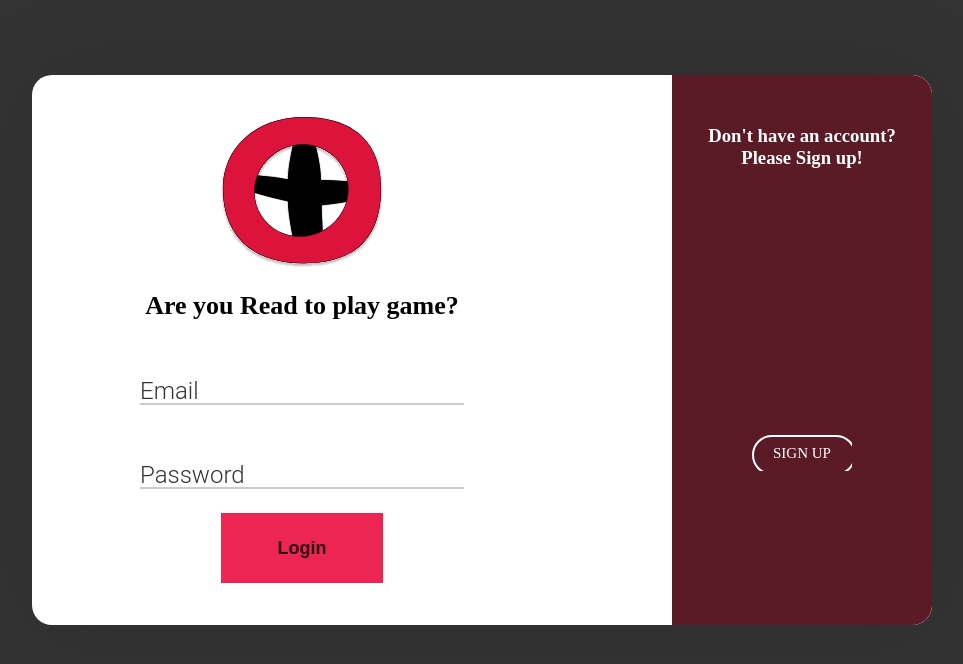
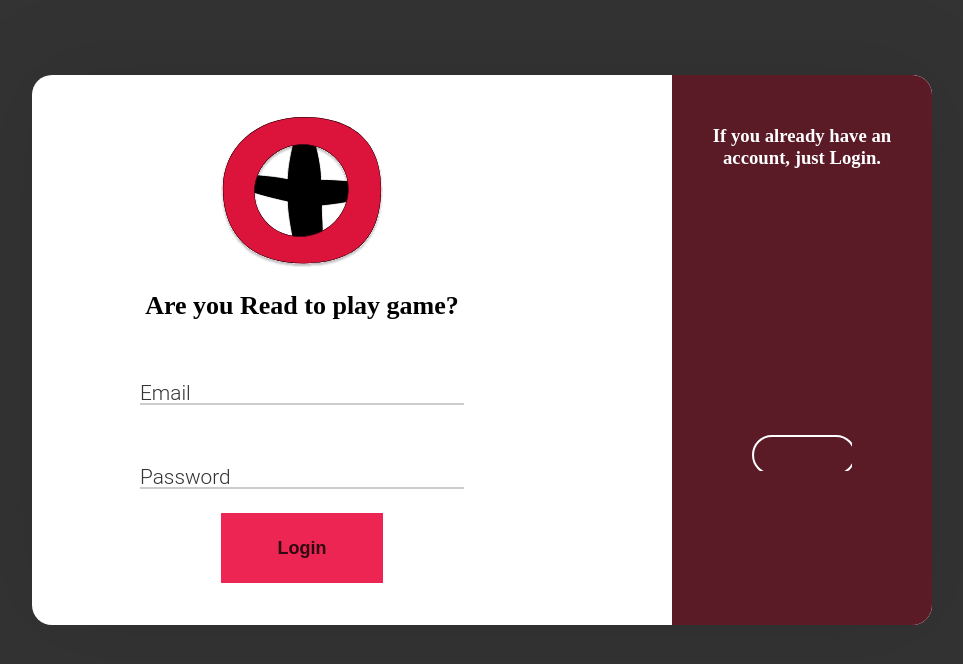
Before and after one commit to Orion777-cmd/Super-tictactoe, a React (Vite) app in the folder Super-Tictactoe/: page / in a window 1280 px wide. Shown: the top 664 px of the page, without its empty margins (158-1121 px from the left). Built offline with nearby package versions, Linux system fonts and the light colour scheme.

Commit message:
add animation for login/signup page

```diff
--- a/Super-Tictactoe/src/components/input/input.styles.css
+++ b/Super-Tictactoe/src/components/input/input.styles.css
@@ -35,6 +35,7 @@
 .input-container label {
 
     position: absolute;
+    font-size: 1.3rem;
     bottom: 0;
     left: 0;
     z-index: 2;
--- a/Super-Tictactoe/src/components/signup/signup.component.tsx
+++ b/Super-Tictactoe/src/components/signup/signup.component.tsx
@@ -1,10 +1,12 @@
 import "./signup.styles.css";
 import Input from "../input/input.component";
 import Button from "../button/button.component";
+import MainLogo from "../../../public/mainLogo.svg"
 
 const SignupComponent = () => {
     return (
-        <div className="form sign-up">
+        <div className="signup-container">
+            <img src={MainLogo} alt="Main Logo" height={150} />
             <h2>Create your Account</h2>
             <Input label="Name" type="text" name="userName" value="" onChange={() => {}} />
             <Input label="Email" type="email" name="email" value="" onChange={() => {}} />
--- a/Super-Tictactoe/src/components/signup/signup.styles.css
+++ b/Super-Tictactoe/src/components/signup/signup.styles.css
@@ -0,0 +1,10 @@
+.signup-container {
+    display: flex;
+    justify-content: center;
+    align-items: center;
+    flex-direction: column;
+    width: 80%;
+    background-color: transparent;
+    gap: 1.5rem;
+
+}
--- a/Super-Tictactoe/src/pages/LoginSignup/login-signup.page.tsx
+++ b/Super-Tictactoe/src/pages/LoginSignup/login-signup.page.tsx
@@ -6,7 +6,7 @@ import LoginComponent from "../../components/login/login.component";
 
 const LoginSignupForm = () => {
 
-    const [isSignUp, setIsSignUp] = useState(true);
+    const [isSignUp, setIsSignUp] = useState(false);
     const toggleForm = () =>  {
         console.log("isSignup: ", isSignUp);
         setIsSignUp(!isSignUp);
@@ -15,7 +15,7 @@ const LoginSignupForm = () => {
 
         return (
             <div>
-                <div className="cont">
+                <div className={`cont ${isSignUp? "s--signup": ""}`}>
                     <div className="login-container sign-in">
                         <LoginComponent />
                     </div>
@@ -32,9 +32,9 @@ const LoginSignupForm = () => {
                                 <div className="img__text m--in">
                                 <h3>If you already have an account, just Login.</h3>
                             </div>}
-                            <div className={`img__btn ${isSignUp? "s--signup": ""}`} >
-                                <span className="m--up" onClick={toggleForm}>Sign Up</span>
-                                {!isSignUp &&<span className="m--in" onClick={toggleForm}>Login</span>}
+                            <div className={`img__btn `} onClick={toggleForm} >
+                                {isSignUp ?  <span className="m--up" >Sign Up</span> :
+                                <span className="m--in" >Login</span>}
                             </div>
                         </div>
                         <div className={`signup-container signup`}>
--- a/Super-Tictactoe/src/pages/LoginSignup/loginForm.css
+++ b/Super-Tictactoe/src/pages/LoginSignup/loginForm.css
@@ -5,6 +5,8 @@
     margin: 40px auto 50px;
     text-align: center;
 }
+
+
 
 .cont {
     border-radius: 20px;
@@ -158,9 +160,6 @@ h2 {
     text-align: center;
 }
 
-
-
-
 input {
     height: 60px;
     top: 10px;
@@ -198,3 +197,9 @@ input {
 .cont.s--signup .sign-up {
     transform: translateX(0);
 }
+.signup-container{
+    width: 100%;
+    display: flex;
+    justify-content: center;
+    align-items: center;
+}
```
